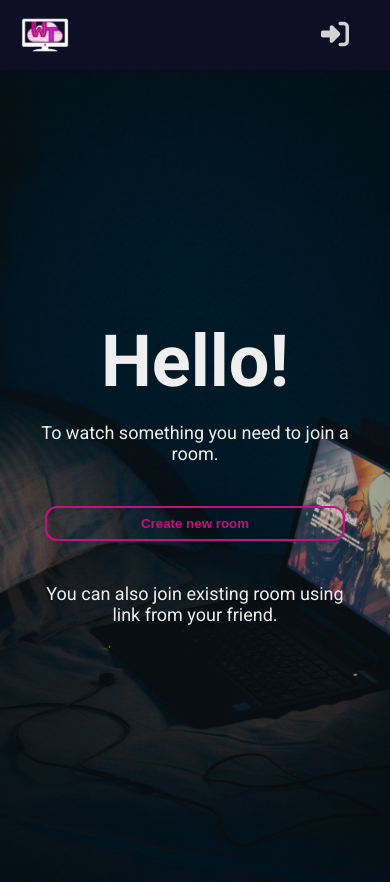
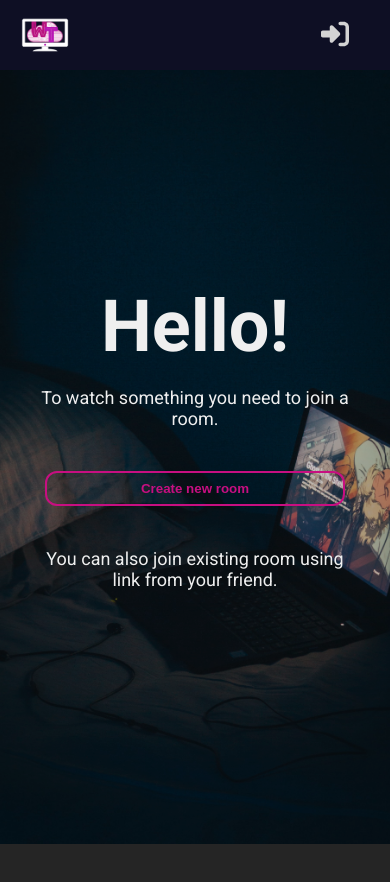
Before and after one commit to Sajfli/WatchThat, a React app: page / in a window 390 px wide. Shown: the top 882 px of the page. After the commit the page ends 844 px from the top, so only its background shows below. Built offline with nearby package versions, Linux system fonts and the light colour scheme.

Commit message:
Fix home view height on mobiles

```diff
--- a/src/components/molecules/PosterBgWrapper/PosterBgWrapper.module.scss
+++ b/src/components/molecules/PosterBgWrapper/PosterBgWrapper.module.scss
@@ -1,3 +1,4 @@
+@import 'utils/master';
 @import 'utils/media';
 @import 'utils/mixins';
 
@@ -21,6 +22,8 @@
         justify-content: center;
         text-align: center;
 
+        min-height: calc(100vh - #{$sidebar-width});
+
         &:not(.fullOnSmall) .poster {
             display: none;
         }
```
Also changed, not shown: 1 other file (tests, documents, lock files or other folders).
